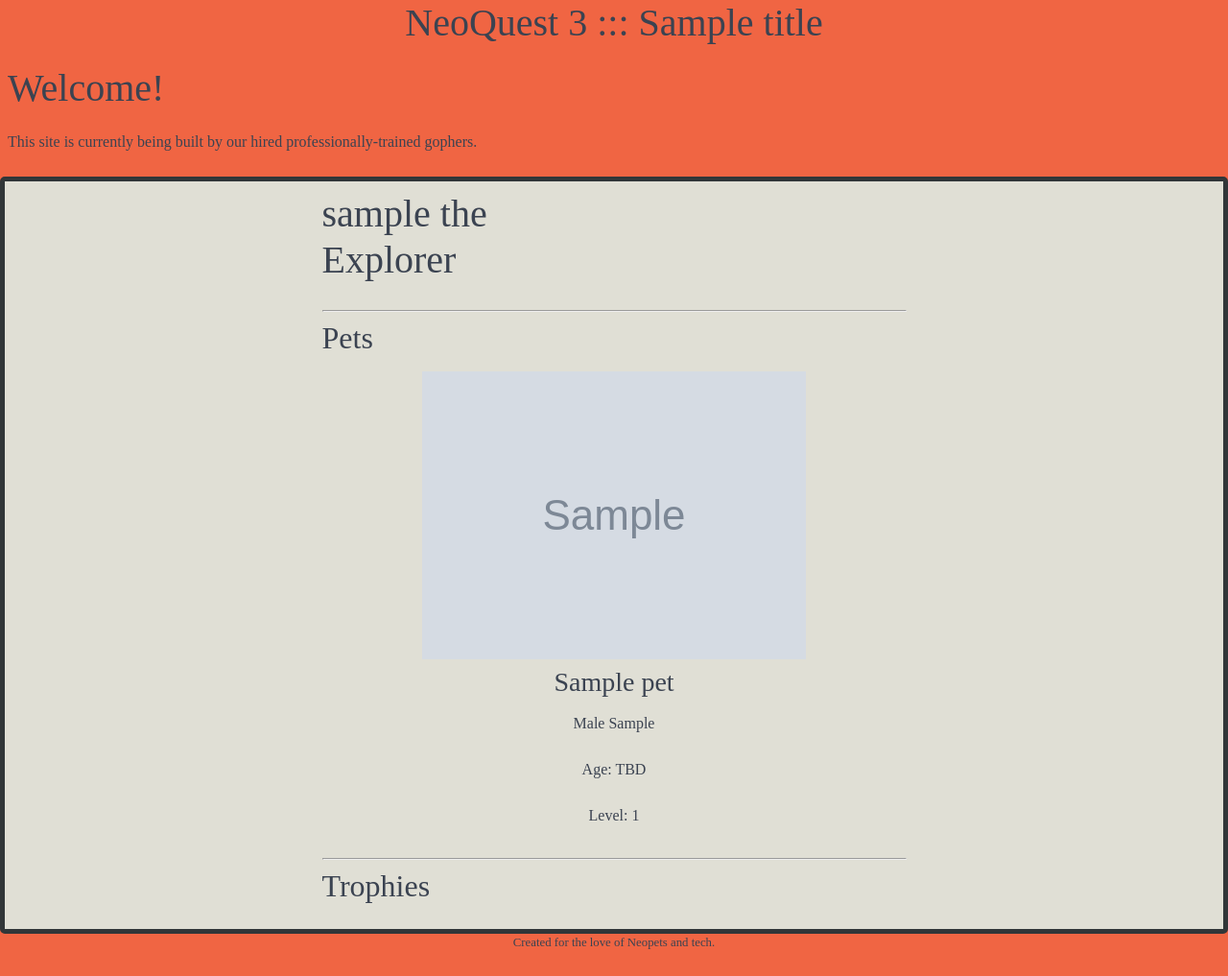
After one commit to IceShirok/neoquest3, a Flask app: template app/templates/user_page.html in a window 1280 px wide. The commit adds this page. Shown: the whole page at 96% size. Run offline with Flask 2, Linux system fonts and the light colour scheme; tables that the repository leaves empty hold one stand-in row (values such as "Sample post"); the template is opened without the code that fills it: values that come from a table or form of the project are taken from there, most other values are stand-ins (such as "Sample title", 1, 10 or a date in 2020); grey boxes marked "Sample" are stand-in pictures.

Commit message:
Get user and pet associations down

```diff
--- /dev/null
+++ b/app/templates/user_page.html
@@ -0,0 +1,49 @@
+{% extends "base.html" %}
+
+{% block content %}
+<h1>Welcome!</h1>
+<p>This site is currently being built by our hired professionally-trained gophers.</p>
+
+<div id="banner" class="columns">
+    <div class="column col-3"></div>
+    <div class="column col-6">
+        <div class="columns">
+            <div class="column col-6">
+                <h1>{{ user.username }} the Explorer</h1>
+            </div>
+            <div class="column col-6">
+            </div>
+        </div>
+        <hr />
+        <h2>Pets</h2>
+        <div class="columns">
+            {% if pets|length > 0 %}
+            {% for pet in pets %}
+            <div class="column col-{{ 12 / pets|length }}">
+                <center>
+                    <a href="{{ url_for('view_pet', name=pet.name) }}">
+                        <img src="{{ pet_desc.generate_image_url(pet.species, pet.color) }}" />
+                    </a>
+                    <h3>{{ pet.name }}</h3>
+                    <p>{{ 'Male' if pet.gender == 1 else 'Female' }} {{ pet.species }}</p>
+                    <p>Age: TBD</p>
+                    <p>Level: {{ pet.level }}</p>
+                </center>
+            </div>
+            {% endfor %}
+            {% else %}
+            <div class="column col-12">
+                <p>Alas, an empty party!</p>
+            </div>
+            {% endif %}
+        </div>
+        <hr />
+        <h2>Trophies</h2>
+        <div class="columns">
+            <div class="column col-12">
+            </div>
+        </div>
+    </div>
+    <div class="column col-3"></div>
+</div>
+{% endblock %}
```
Also changed, not shown: app/models.py (+3 -4 lines), app/routes.py (+34 -5 lines), app/templates/index.html (+15 -22 lines), app/templates/pet_page.html (added, +36 -0 lines), db_init.py (+29 -20 lines), README.md.
